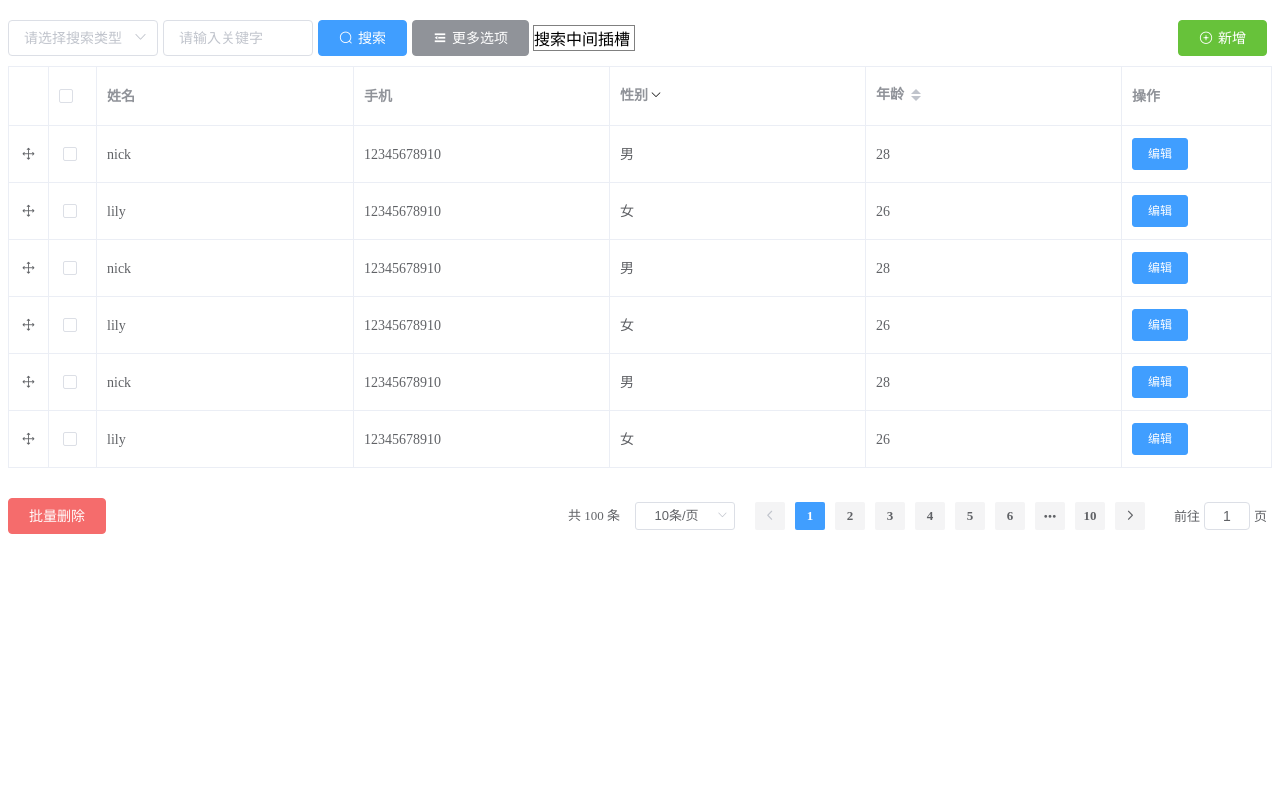
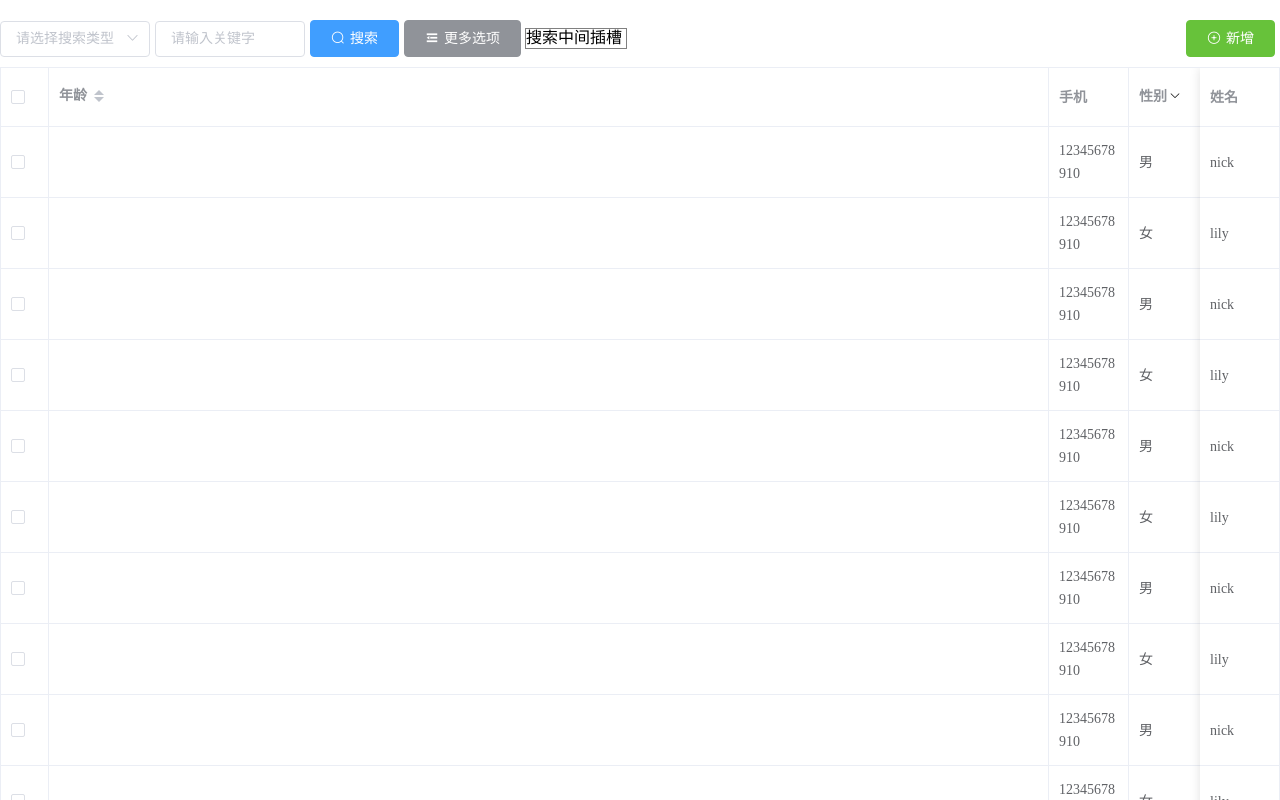
Before and after one commit to Nick742037091/simple-element, a Vue app: page / in a window 1280 px wide. Built offline with nearby package versions, Linux system fonts and the light colour scheme.

Commit message:
fix: 修复com-table fixed的bug

```diff
--- a/examples/App.vue
+++ b/examples/App.vue
@@ -1,5 +1,5 @@
 <template>
-  <div id="app">
+  <div class="app">
     <com-table
       v-loading="loading"
       class="com-table"
@@ -36,7 +36,9 @@
         </div>
       </template>
     </com-table>
+
     <custom-dialog v-model="showDialog" />
+    <el-backtop target=".app"></el-backtop>
   </div>
 </template>
 
@@ -53,23 +55,45 @@ const dataList = [
   { id: 3, name: 'nick', phone: '12345678910', sex: 0, age: 28 },
   { id: 4, name: 'lily', phone: '12345678910', sex: 1, age: 26 },
   { id: 5, name: 'nick', phone: '12345678910', sex: 0, age: 28 },
+  { id: 6, name: 'lily', phone: '12345678910', sex: 1, age: 26 },
+  { id: 1, name: 'nick', phone: '12345678910', sex: 0, age: 28 },
+  { id: 2, name: 'lily', phone: '12345678910', sex: 1, age: 26 },
+  { id: 3, name: 'nick', phone: '12345678910', sex: 0, age: 28 },
+  { id: 4, name: 'lily', phone: '12345678910', sex: 1, age: 26 },
+  { id: 5, name: 'nick', phone: '12345678910', sex: 0, age: 28 },
+  { id: 6, name: 'lily', phone: '12345678910', sex: 1, age: 26 },
+  { id: 1, name: 'nick', phone: '12345678910', sex: 0, age: 28 },
+  { id: 2, name: 'lily', phone: '12345678910', sex: 1, age: 26 },
+  { id: 3, name: 'nick', phone: '12345678910', sex: 0, age: 28 },
+  { id: 4, name: 'lily', phone: '12345678910', sex: 1, age: 26 },
+  { id: 5, name: 'nick', phone: '12345678910', sex: 0, age: 28 },
   { id: 6, name: 'lily', phone: '12345678910', sex: 1, age: 26 }
 ]
 export default {
   name: 'app',
-  components: { CustomDialog, ComTable },
+  components: {
+    CustomDialog,
+    ComTable
+  },
   data() {
     return {
       showDialog: false,
       loading: false,
       tableProp: {},
       tableColumn: [
-        { type: 'drag' },
         { type: 'selection' },
-        { field: 'name', label: '姓名' },
+        { field: 'name', label: '姓名', fixed: 'right' },
         { field: 'phone', label: '手机' },
         { field: 'sex', label: '性别', singleFilter: true },
-        { field: 'age', label: '年龄', sortable: true },
+        {
+          field: 'age',
+          label: '年龄',
+          sortable: true,
+          width: 1000,
+          render: true,
+          fixed: 'left'
+        },
+        { type: 'drag' },
         { field: 'operation', label: '操作', render: true, width: 150 }
       ],
       searchFields: ['name', 'phone'],
@@ -125,6 +149,10 @@ export default {
 </script>
 
 <style scoped lang="scss">
+.app {
+  height: 100vh;
+  overflow: auto;
+}
 .com-table {
   margin-top: 20px;
 }
--- a/examples/main.js
+++ b/examples/main.js
@@ -2,6 +2,7 @@ import Vue from 'vue'
 import App from './App.vue'
 import store from './store'
 import ElementUI from 'element-ui'
+import 'normalize.css'
 Vue.use(ElementUI)
 
 Vue.config.productionTip = false
--- a/package.json
+++ b/package.json
@@ -15,6 +15,7 @@
     "element-ui": "^2.13.0",
     "moment": "^2.24.0",
     "node-sass": "^4.13.0",
+    "normalize.css": "^8.0.1",
     "sass-loader": "^8.0.0",
     "sortablejs": "^1.10.1",
     "vue": "^2.6.10",
--- a/packages/com-table/index.vue
+++ b/packages/com-table/index.vue
@@ -165,7 +165,7 @@
         <el-table-column
           v-else-if="!val.hidden && !val.render"
           :type="val.type"
-          :fixed="!!val.fixed"
+          :fixed="val.fixed"
           :column-key="val.field"
           :prop="val.field"
           :label="columnName(val)"
```
Also changed, not shown: 1 other file (tests, documents, lock files or other folders).
